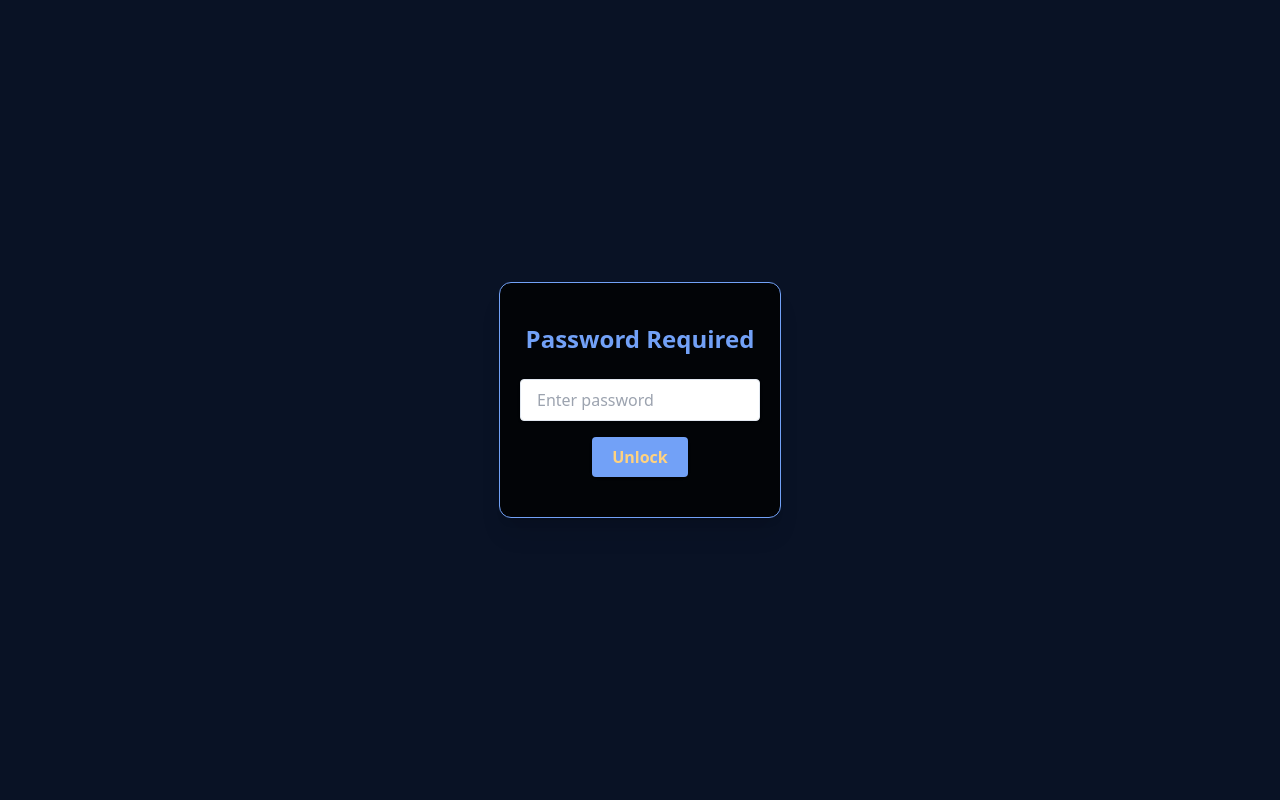
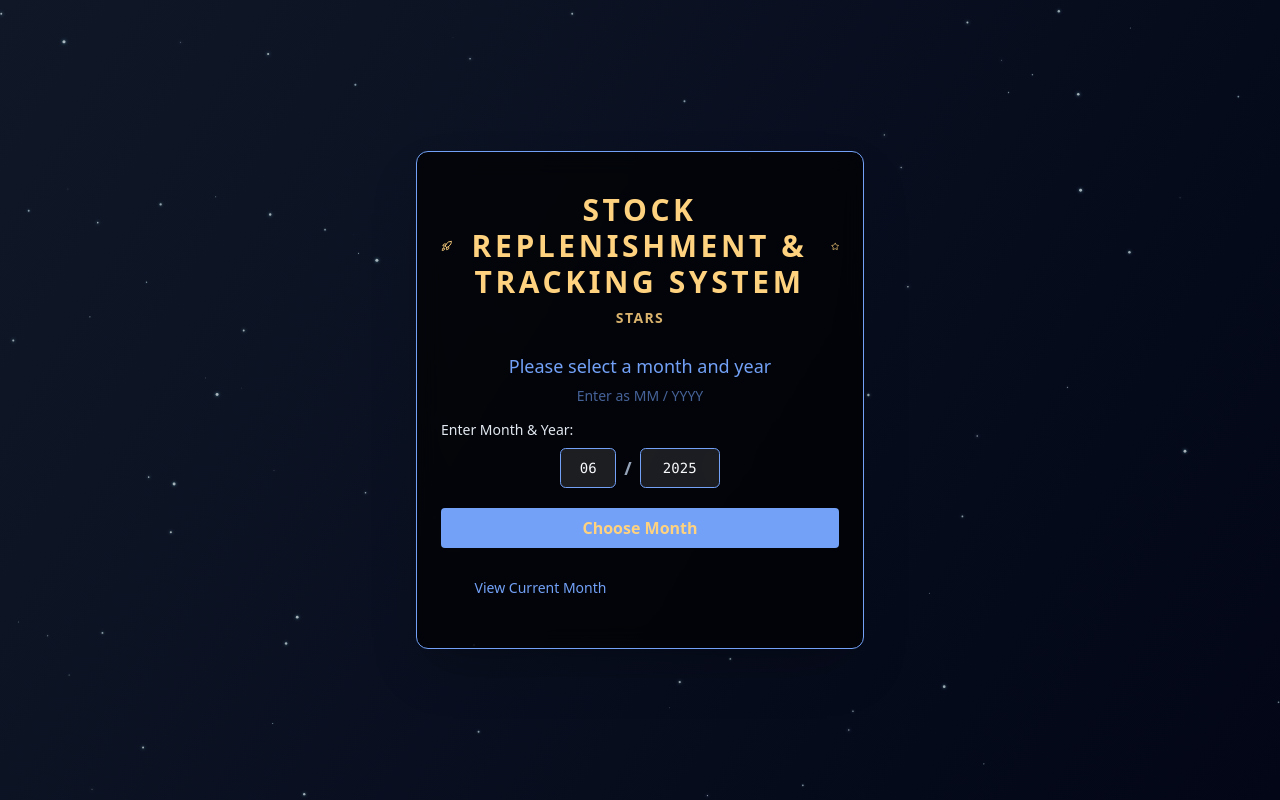
Before and after one commit to nibhasdongre/stock-tracking-and-replenishment-system, a React (Vite) app: page /month in a window 1280 px wide. Built offline with nearby package versions, Linux system fonts and the light colour scheme.

Commit message:
Update MonthSelector.tsx

```diff
--- a/src/pages/MonthSelector.tsx
+++ b/src/pages/MonthSelector.tsx
@@ -41,7 +41,7 @@ export default function MonthSelector() {
   }
 
   return (
-    <PasswordGate gateId="month" password="stars2024">
+
       <div className="relative min-h-screen flex flex-col items-center justify-center px-3 overflow-hidden bg-background">
         <StarBackground />
         <div className="relative z-10 flex flex-col items-center bg-black/70 bg-blur-lg rounded-xl shadow-2xl px-6 py-10 backdrop-blur-md max-w-md w-full border border-cosmic-blue animate-fade-in">
@@ -124,6 +124,6 @@ export default function MonthSelector() {
           </div>
         </div>
       </div>
-    </PasswordGate>
+
   );
 }
```
